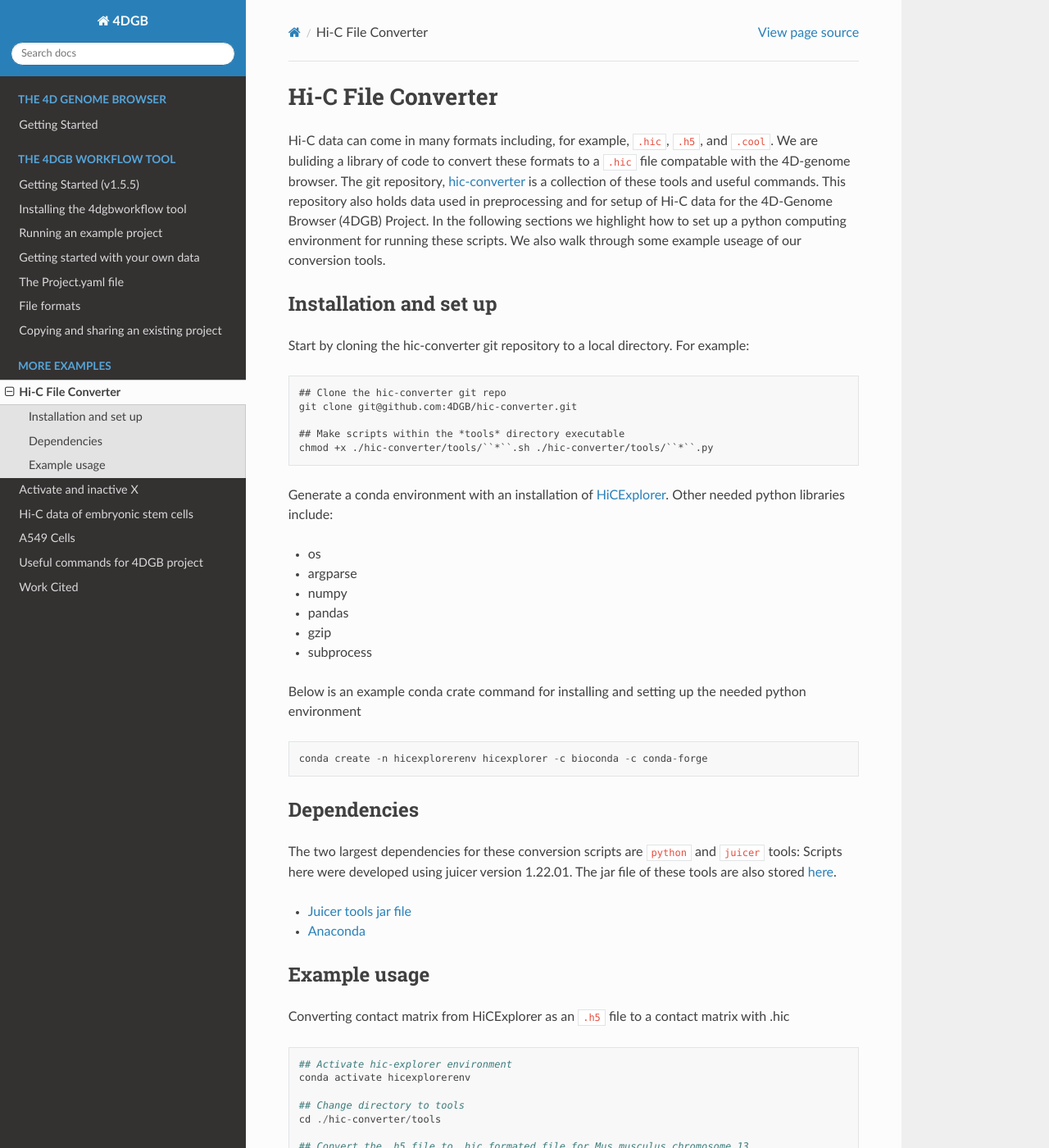
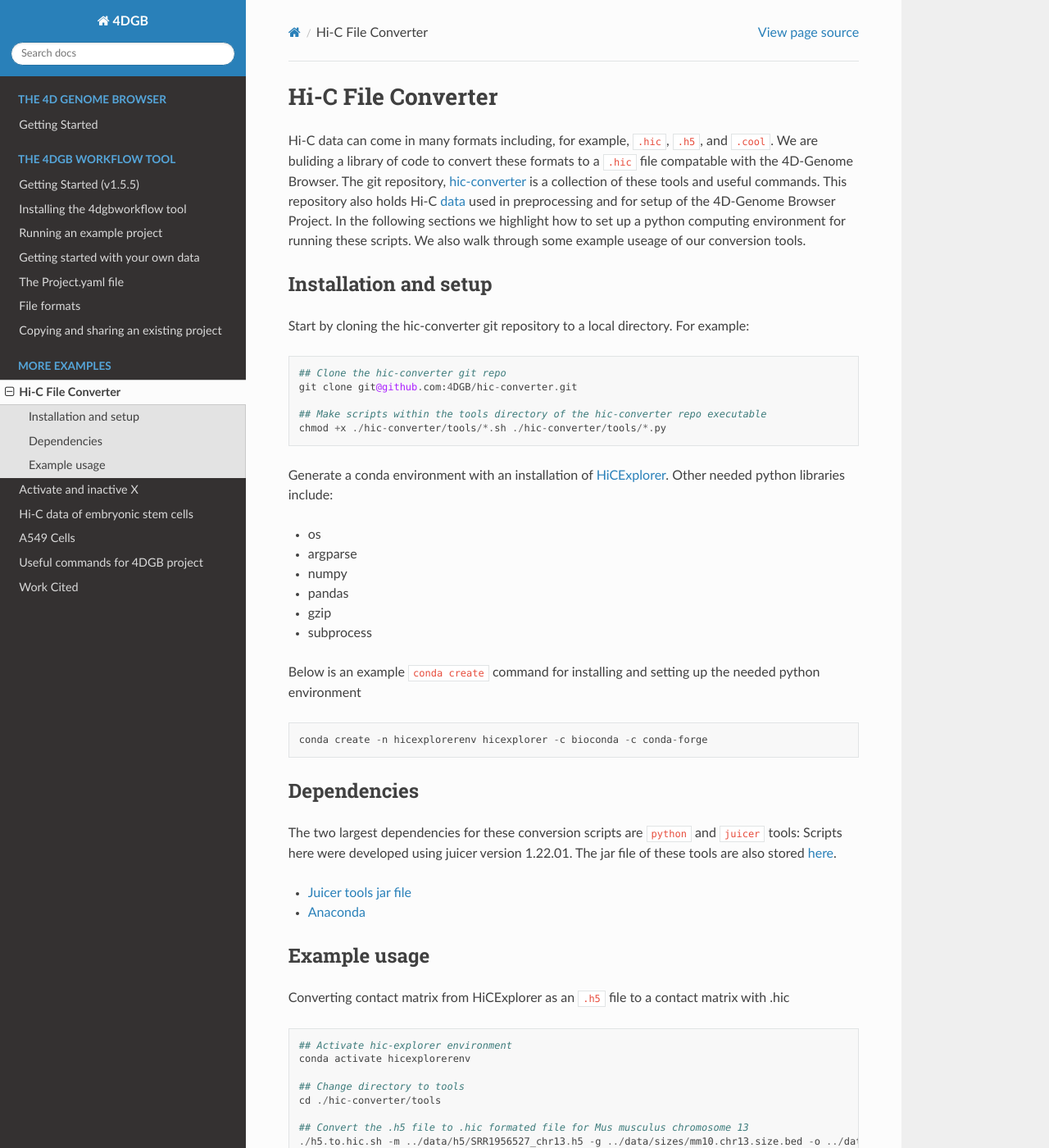
Before and after one commit to 4DGB/4dgb-readthedocs, a Sphinx documentation site: the page built from docs/scripts/hic-converter.rst, in a window 1280 px wide and 1400 px high. Shown: the whole window at 82% size. Built offline with Sphinx 7.4.7 and the Read the Docs theme 2.0.0, drawn with Linux system fonts in a browser that asks for light colours.

Commit message:
Updated .rst files correcting bugs.

```diff
--- a/docs/scripts/hic-converter.rst
+++ b/docs/scripts/hic-converter.rst
@@ -2,13 +2,13 @@ Hi-C File Converter
 ===================
 
 Hi-C data can come in many formats including, for example, ``.hic``, ``.h5``, and ``.cool``.
-We are buliding a library of code to convert these formats to a ``.hic`` file compatable with the 4D-genome browser.
+We are buliding a library of code to convert these formats to a ``.hic`` file compatable with the 4D-Genome Browser.
 The git repository, `hic-converter <https://github.com/4DGB/hic-converter>`_ is a collection of these tools and useful commands.
-This repository also holds data used in preprocessing and for setup of Hi-C data for the 4D-Genome Browser (4DGB) Project.
+This repository also holds Hi-C `data <https://github.com/4DGB/hic-converter/tree/main/data>`_ used in preprocessing and for setup of the 4D-Genome Browser Project.
 In the following sections we highlight how to set up a python computing environment for running these scripts.
 We also walk through some example useage of our conversion tools.
 
-Installation and set up
+Installation and setup
 -----------------------
 
 Start by cloning the hic-converter git repository to a local directory. For example:
@@ -18,8 +18,8 @@ Start by cloning the hic-converter git repository to a local directory. For exam
     ## Clone the hic-converter git repo
     git clone git@github.com:4DGB/hic-converter.git
 
-    ## Make scripts within the *tools* directory executable
-    chmod +x ./hic-converter/tools/``*``.sh ./hic-converter/tools/``*``.py
+    ## Make scripts within the tools directory of the hic-converter repo executable
+    chmod +x ./hic-converter/tools/*.sh ./hic-converter/tools/*.py
 
 
 Generate a conda environment with an installation of `HiCExplorer <https://hicexplorer.readthedocs.io/en/latest/index.html>`_.
@@ -32,7 +32,7 @@ Other needed python libraries include:
 * gzip
 * subprocess
 
-Below is an example conda crate command for installing and setting up the needed python environment
+Below is an example ``conda create`` command for installing and setting up the needed python environment
 
 .. code-block::
 
--- a/docs/scripts/musX.rst
+++ b/docs/scripts/musX.rst
@@ -11,7 +11,8 @@ The *cas* and *mus* haplotype names correspond to the activate (Xa) and inactive
 Generating a ``.hic`` file from  a ``.summary.txt.gz``
 ------------------------------------------------------
 
-Shown below is an example call to the summary to hic command, generating a hic file for the *cas*, activate chromosome X haplotype.
+Shown below is an example call to the ``summary.to.chrom.hic`` command, generating a hic file for the *cas*, activate chromosome X haplotype.
+This script (and data) is stored on the associated, `hic-converter <https://github.com/4DGB/hic-converter>`_ git-repository.
 
 .. code-block::
 
--- a/docs/scripts/useful.rst
+++ b/docs/scripts/useful.rst
@@ -5,7 +5,7 @@ Generating a ``.hic`` file.
 ---------------------------
 
 Below is an example of using `juicer tools <https://github.com/aidenlab/juicer/wiki/>`_ for Hi-C data preprocessing.
-The command assumes the user has generated an output data file from the juicer pipeline as an ``in.short`` file.
+The example commands below assume the user has generated an output data file from the juicer pipeline as an ``in.short`` file.
 The example below demonstrates how to generate data for a single chromosome (chromosome 22) with ``KR`` corrected hi-c contact counts.
 
 .. code-block::
```
Also changed, not shown: docs/scripts/a549.rst (+5 -5 lines).
